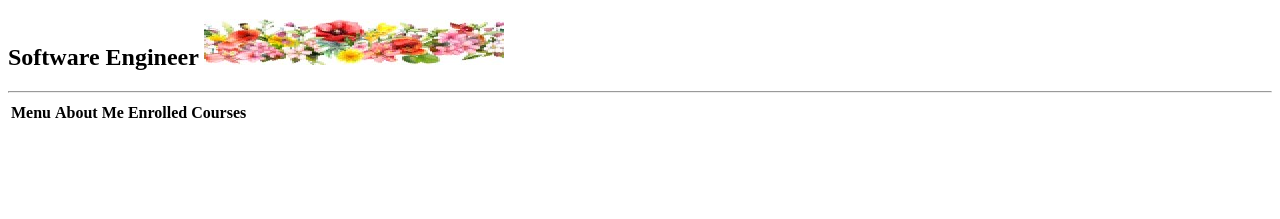
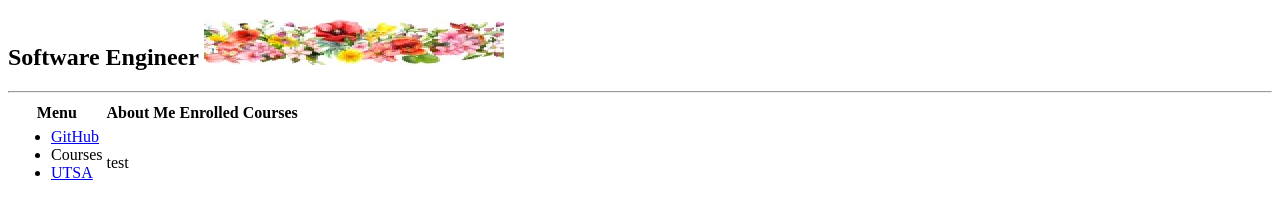
Before and after one commit to oep957/assign2, a plain HTML site: page index.html in a window 1280 px wide. Shown: the part 47-266 px from the top of the page. Drawn offline with Linux system fonts and the light colour scheme.

Commit message:
Added hyperlinks for the Menu (tested except for courses)

```diff
--- a/index.html
+++ b/index.html
@@ -13,8 +13,20 @@
 		<table>
 			<tr>
 				<th>Menu</th>
-				<th> About Me</th>
-				<th> Enrolled Courses</th>
+				<th> About Me </th>
+				<th>  Enrolled Courses</th>
+			<tr>
+			<tr>
+				<td>
+					<ul>
+						<li> <a href="https://www.github.com/oep957"> GitHub</a> </li>
+						<li> Courses</li>
+						<li> <a href="https://www.utsa.edu/"> UTSA</a></li>
+					</ul>
+				</td>
+				<td>
+					test
+				</td>
 			</tr>
 		</table>
 	</body>
```
